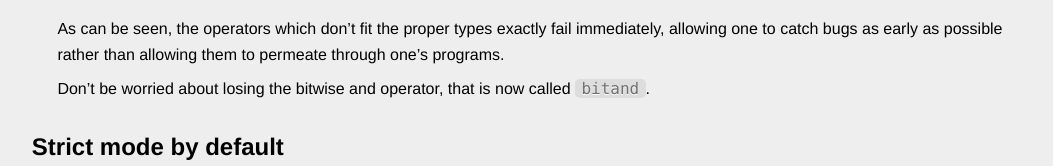
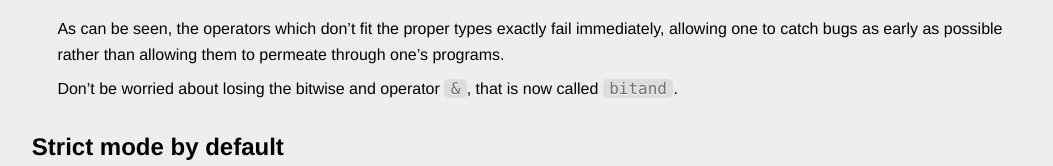
Before and after one commit to ckknight/gorillascript, a website: page index.html in a window 1280 px wide. Shown: the part 1739-1905 px from the top of the page, without its empty margins (109-1162 px from the left). Drawn offline with nearby package versions, Linux system fonts and the light colour scheme.

Commit message:
added & to illustrate bitwise and

```diff
--- a/index.html
+++ b/index.html
@@ -209,7 +209,7 @@ new Date().getTime() + 1 == 1359519958072 // or some other number
 
     <p>As can be seen, the operators which don&#8217;t fit the proper types exactly fail immediately, allowing one to catch bugs as early as possible rather than allowing them to permeate through one&#8217;s programs.</p>
 
-    <p>Don&#8217;t be worried about losing the bitwise and operator, that is now called <code class="language-gorillascript">bitand</code>.</p>
+    <p>Don&#8217;t be worried about losing the bitwise and operator <code class="language-gorillascript">&</code>, that is now called <code class="language-gorillascript">bitand</code>.</p>
   </section>
 
   <section id="strict-mode-by-default">
```
